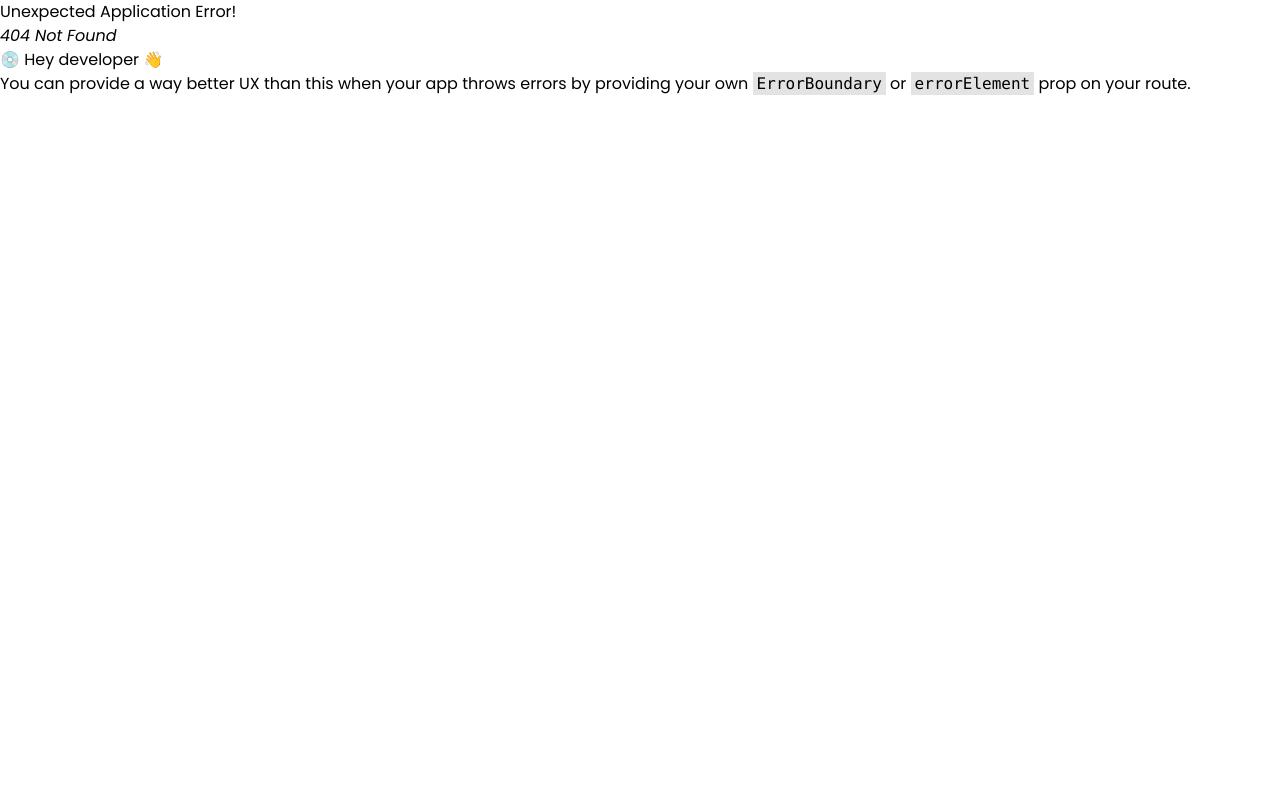
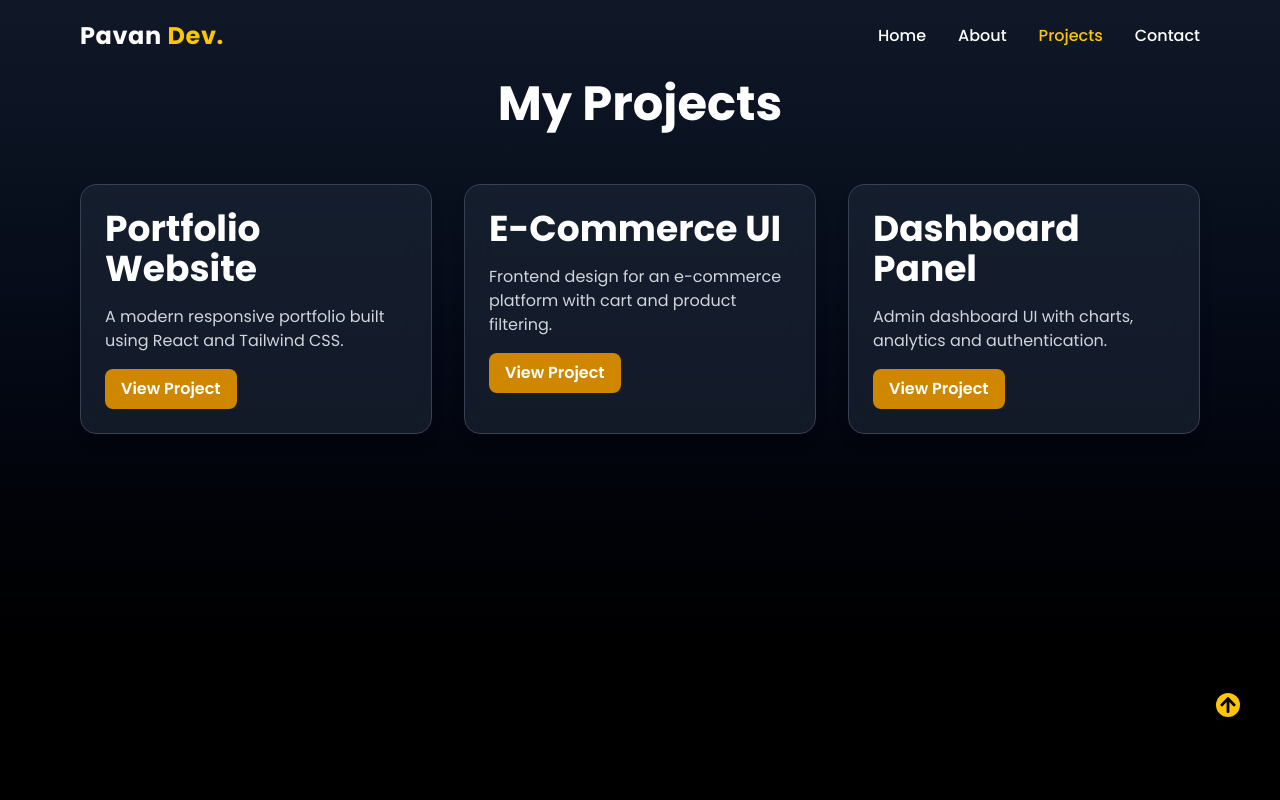
Before and after one commit to yadavpavangit/portfolio, a React (Vite) app: page /projects in a window 1280 px wide. Before the commit this address had no page. Shown: the top 800 px of the page. Built offline with nearby package versions, Linux system fonts and the light colour scheme.

Commit message:
project page design

```diff
--- a/src/main.jsx
+++ b/src/main.jsx
@@ -6,6 +6,7 @@ import { createBrowserRouter, RouterProvider } from "react-router-dom";
 import Home from "./pages/Home.jsx";
 import About from "./pages/About.jsx";
 import Contact from "./pages/Contact.jsx";
+import Projects from "./pages/Project.jsx";
 
 const router = createBrowserRouter([
   {
@@ -21,6 +22,10 @@ const router = createBrowserRouter([
         element: <About />,
       },
       {
+        path: "projects",
+        element: <Projects />,
+      },
+      {
         path: "contact",
         element: <Contact />,
       },
--- /dev/null
+++ b/src/pages/Project.jsx
@@ -0,0 +1,63 @@
+import React from "react";
+
+function Projects() {
+  // 🔹 Common Classes
+  const sectionClass =
+    "min-h-screen bg-gradient-to-b from-gray-900 via-gray-950 to-black px-4 sm:px-6 lg:px-20 py-20 overflow-x-hidden";
+
+  const containerClass = "max-w-7xl mx-auto";
+
+  const cardClass =
+    "bg-gray-800/60 backdrop-blur-lg border border-gray-700 rounded-2xl p-6 shadow-lg hover:shadow-2xl hover:-translate-y-2 transition-all duration-300";
+
+  const titleClass = "text-3xl sm:text-4xl font-bold text-white mb-4";
+
+  const buttonClass =
+    "inline-block mt-4 px-4 py-2 bg-yellow-600 hover:bg-yellow-500 text-white rounded-lg font-semibold transition duration-300";
+
+  return (
+    <section className={sectionClass}>
+      <div className={containerClass}>
+        <h2 className="text-center text-4xl sm:text-5xl font-bold text-white mb-14">
+          My Projects
+        </h2>
+
+        <div className="grid gap-8 sm:grid-cols-2 lg:grid-cols-3">
+          {/* Project Card */}
+          <div className={cardClass}>
+            <h3 className={titleClass}>Portfolio Website</h3>
+            <p className="text-gray-300">
+              A modern responsive portfolio built using React and Tailwind CSS.
+            </p>
+            <a href="#" className={buttonClass}>
+              View Project
+            </a>
+          </div>
+
+          <div className={cardClass}>
+            <h3 className={titleClass}>E-Commerce UI</h3>
+            <p className="text-gray-300">
+              Frontend design for an e-commerce platform with cart and product
+              filtering.
+            </p>
+            <a href="#" className={buttonClass}>
+              View Project
+            </a>
+          </div>
+
+          <div className={cardClass}>
+            <h3 className={titleClass}>Dashboard Panel</h3>
+            <p className="text-gray-300">
+              Admin dashboard UI with charts, analytics and authentication.
+            </p>
+            <a href="#" className={buttonClass}>
+              View Project
+            </a>
+          </div>
+        </div>
+      </div>
+    </section>
+  );
+}
+
+export default Projects;
```
